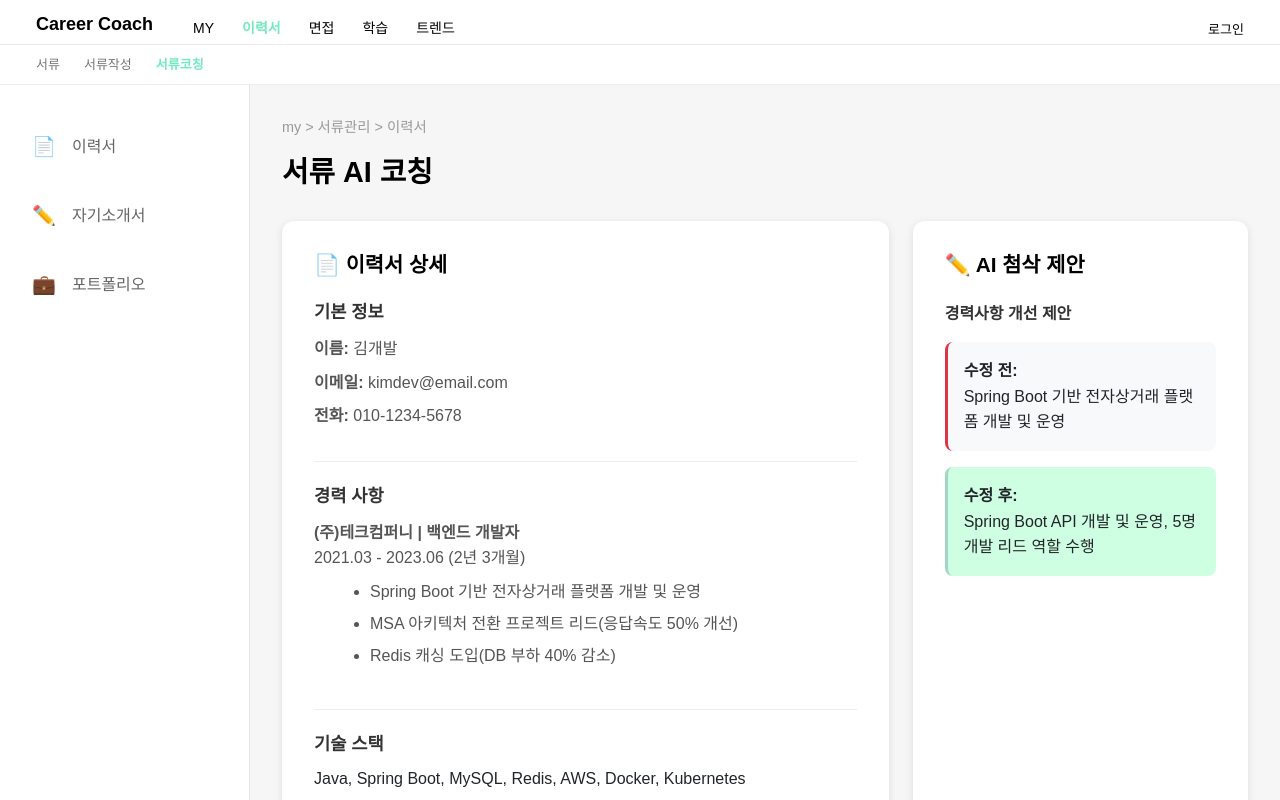
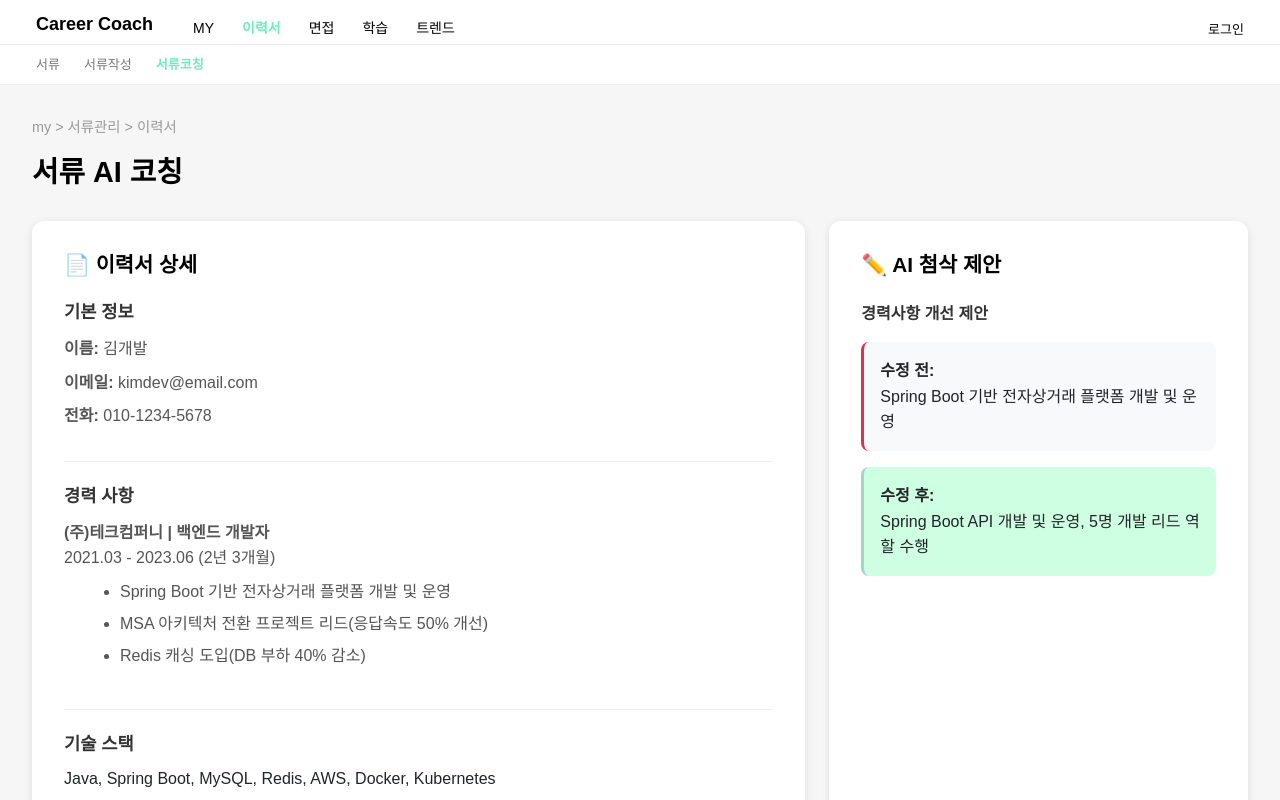
Before and after one commit to llbk-team/llbky-front, a Vue app: page /resume/coach in a window 1280 px wide. Shown: the top 800 px of the page. Built offline with nearby package versions, Linux system fonts and the light colour scheme; a web font is replaced by a local one.

Commit message:
fix: 기존 페이지에서 서류 코칭, 메인 페이지에서 사이드바 삭제함

```diff
--- a/src/views/resume/ResumeCoach.vue
+++ b/src/views/resume/ResumeCoach.vue
@@ -1,7 +1,7 @@
 <template>
   <div class="page-wrapper">
     <div class="main-layout">
-      <SideBar />
+
 
       <!-- ✅ 컨텐츠 영역 -->
       <section class="content">
--- a/src/views/resume/ResumeMain.vue
+++ b/src/views/resume/ResumeMain.vue
@@ -3,7 +3,7 @@
     <!-- 컨테이너 -->
     <div class="main-container">
       <!-- 사이드바 -->
-      <SideBar />
+
 
 
       <!-- 메인 콘텐츠 -->
```
